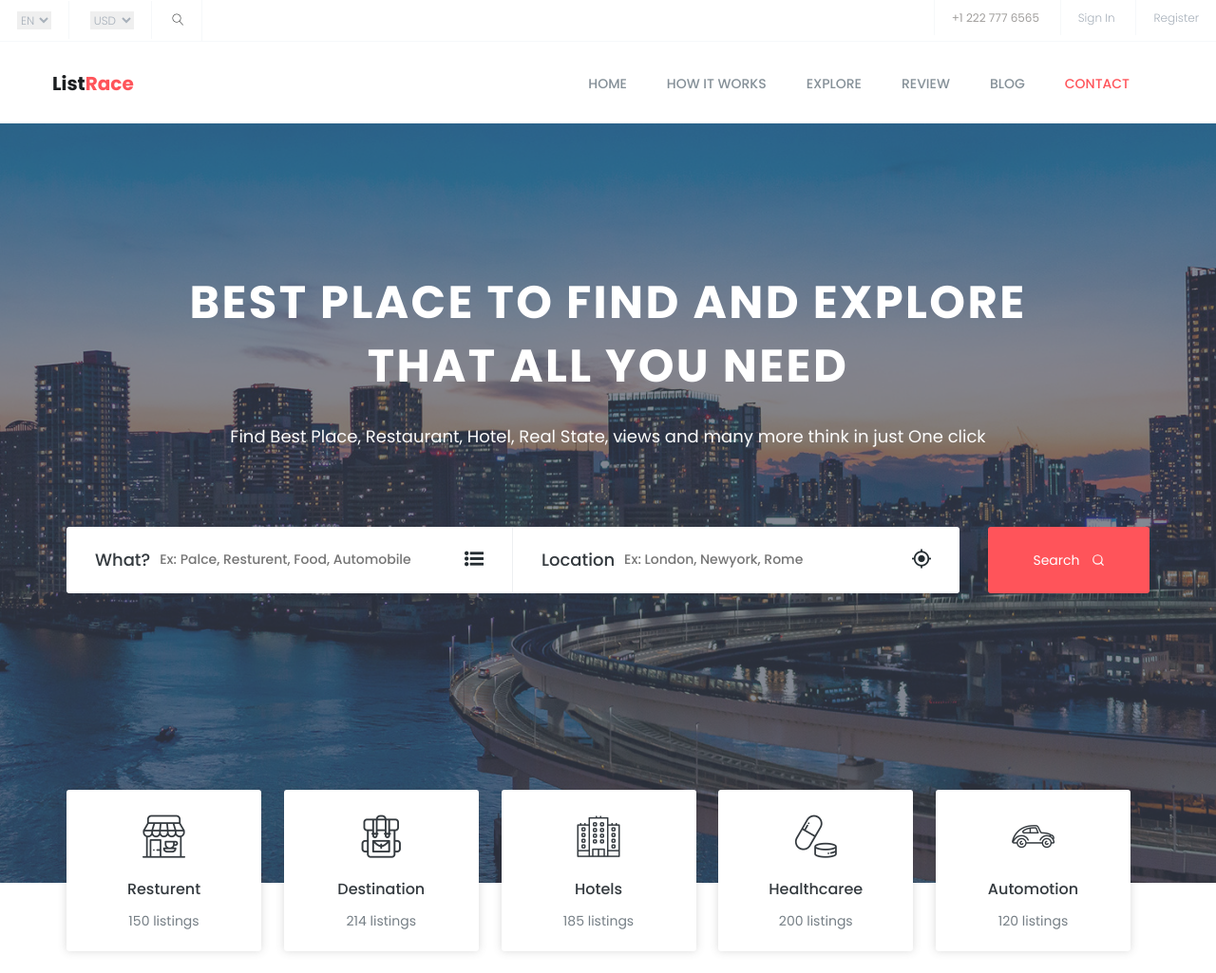
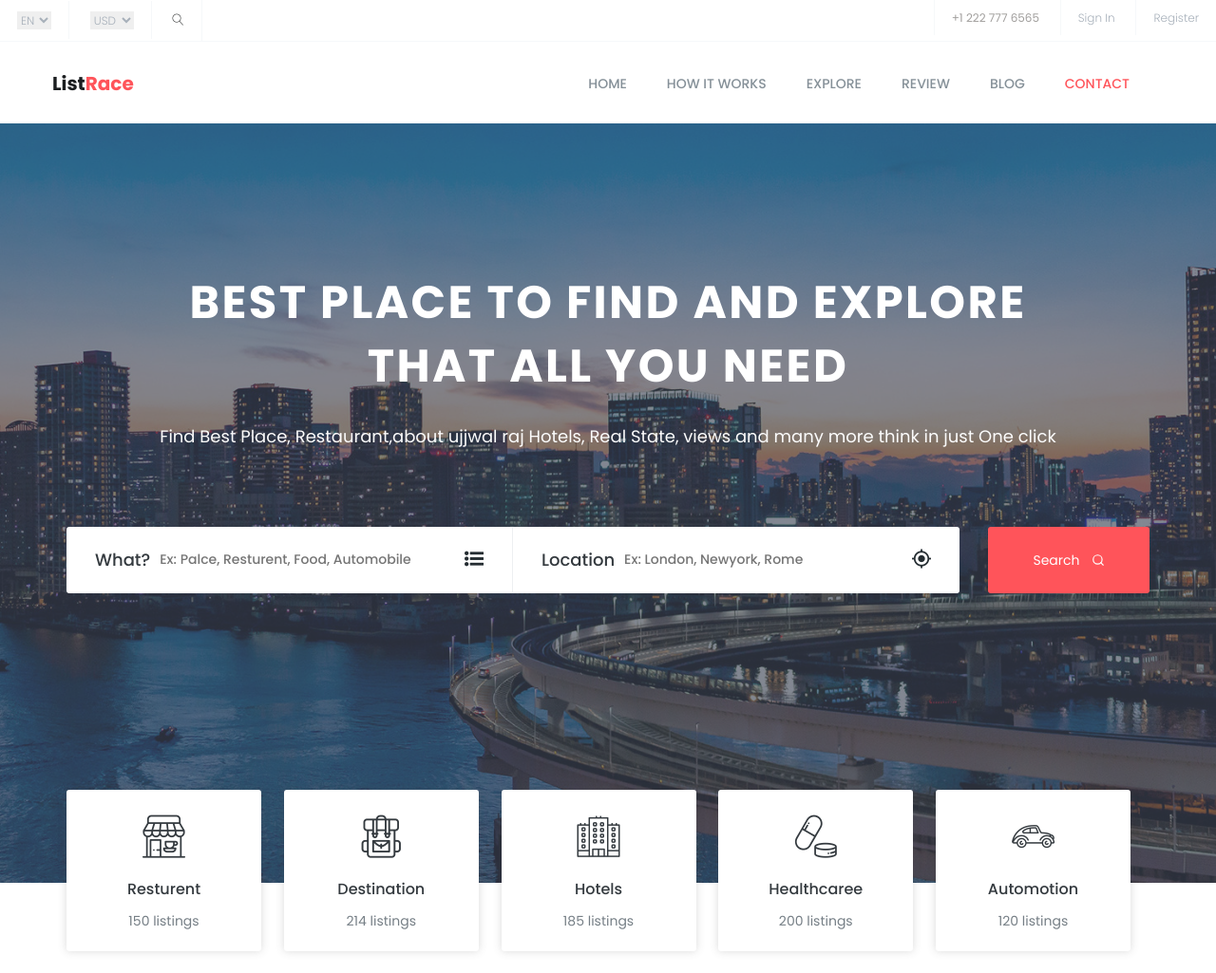
Before and after one commit to ujjwal042002/ci-cd-jenkins, a plain HTML site: page index.html in a window 1280 px wide. Shown: the top 1025 px of the page at 95% size. Drawn offline with nearby package versions, Linux system fonts and the light colour scheme.

Commit message:
first commit

```diff
--- a/index.html
+++ b/index.html
@@ -150,7 +150,7 @@
 				<div class="welcome-hero-txt">
 					<h2>best place to find and explore <br> that all you need </h2>
 					<p>
-						Find Best Place, Restaurant, Hotel, Real State, views  and many more think in just One click
+						Find Best Place, Restaurant,about ujjwal raj Hotels, Real State, views  and many more think in just One click
 					</p>
 				</div>
 				<div class="welcome-hero-serch-box">
```
